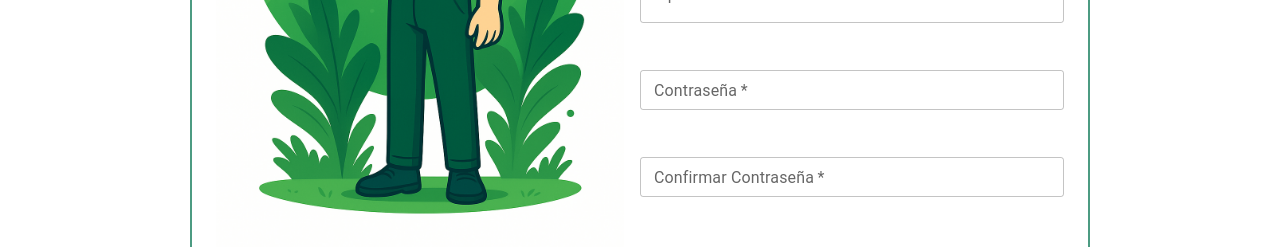
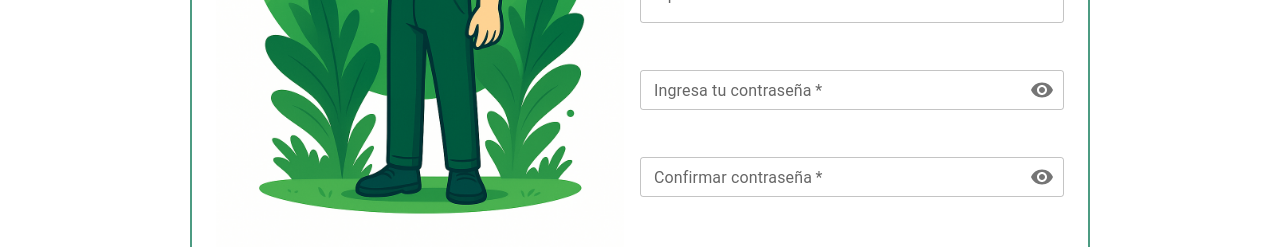
Before and after one commit to IcyHavit/ChambaFacil, a React (Vite) app: page /register in a window 1280 px wide. Shown: the part 488-735 px from the top of the page. Built offline with nearby package versions, Linux system fonts and the light colour scheme.

Commit message:
Se agregó vista a los campos de contraseña

```diff
--- a/src/pages/Register.jsx
+++ b/src/pages/Register.jsx
@@ -1,6 +1,6 @@
 import { useState } from 'react';
 import { useTheme } from '@mui/material/styles';
-import { Container, Box, Grid, TextField } from '@mui/material';
+import { Container, Box, Grid, TextField, InputAdornment, IconButton } from '@mui/material';
 import GoogleIcon from '@mui/icons-material/Google';
 import img from '../assets/images/registro/registro.webp';
 import ButtonMod from '../components/ButtonMod';
@@ -10,6 +10,7 @@ import { FormControl, InputLabel, Select, MenuItem, FormHelperText } from '@mui/
 // Backend
 import { useGoogleLogin } from '@react-oauth/google';
 import { registerUser, registerPrestamistaGoogle, errorGoogleHandler } from '../api/auth';
+import { Visibility, VisibilityOff } from '@mui/icons-material';
 
 export default function Register() {
   const navigate = useNavigate();
@@ -21,6 +22,25 @@ export default function Register() {
     confirmPassword: '',
     tipoUsuario: '',
   });
+
+  /* Para mostrar y ocultar contraseña */
+  const [showPassword, setShowPassword] = useState(false);
+  const [showConfirmPassword, setConfirmShowPassword] = useState(false);
+  const togglePasswordVisibility = () => {
+    setShowPassword((prev) => !prev);
+  }
+  const handlePasswordChange = (e) => {
+    const { name, value } = e.target;
+    setFormData((prev) => ({ ...prev, [name]: value }));
+  };
+  const toggleConfirmPasswordVisibility = () => {
+    setConfirmShowPassword((prev) => !prev);
+  }
+  const handleConfirmPasswordChange = (e) => {
+    const { name, value } = e.target;
+    setFormData((prev) => ({ ...prev, [name]: value }));
+  };
+
 
   const [errors, setErrors] = useState({});
 
@@ -43,8 +63,8 @@ export default function Register() {
       }
     }
   };
-  // const passwordRegex =
-  //   /^(?=.*[a-z])(?=.*[A-Z])(?=.*\d)(?=.*[$@$!%*?&+])[A-Za-z\d$@$!%*?&+]{8,15}$/;
+  const passwordRegex =
+    /^(?=.*[a-z])(?=.*[A-Z])(?=.*\d)(?=.*[$@$!%*?&#+])[A-Za-z\d$@$!%*?&#+]{8,15}$/;
 
   const validate = () => {
     const newErrors = {};
@@ -57,10 +77,10 @@ export default function Register() {
     if (!formData.tipoUsuario) {
       newErrors.tipoUsuario = 'Selecciona un tipo de usuario.';
     }
-    // if (!passwordRegex.test(formData.password)) {
-    //   newErrors.password =
-    //     'Debe tener 8-15 caracteres y al menos una mayúscula, minúscula, número y símbolo.';
-    // }
+    if (!passwordRegex.test(formData.password)) {
+      newErrors.password =
+        'Debe tener 8-15 caracteres y al menos una mayúscula, minúscula, número y símbolo.';
+    }
     if (formData.password !== formData.confirmPassword) {
       newErrors.confirmPassword = 'Las contraseñas no coinciden.';
     }
@@ -237,27 +257,57 @@ export default function Register() {
                   required
                   id="password"
                   name="password"
-                  label="Contraseña"
+                  label="Ingresa tu contraseña"
                   variant="outlined"
                   size="small"
-                  type="password"
+                  type={showPassword ? 'text' : 'password'}
                   value={formData.password}
-                  onChange={handleChange}
+                  onChange={handlePasswordChange}
                   error={!!errors.password}
                   helperText={errors.password || ' '}
+                  slotProps={{
+                    input: {
+                      endAdornment: (
+                        <InputAdornment position='end'>
+                          <IconButton
+                            onClick={togglePasswordVisibility}
+                            edge='end'
+                            aria-label='mostrar/ocultar contraseña'
+                          >
+                            {showPassword ? <VisibilityOff/> : <Visibility/>}
+                          </IconButton>
+                        </InputAdornment>
+                      ),
+                    },
+                  }}
                 />
                 <TextField
                   required
                   id="confirmPassword"
                   name="confirmPassword"
-                  label="Confirmar Contraseña"
+                  label="Confirmar contraseña"
                   variant="outlined"
                   size="small"
-                  type="password"
+                  type={showConfirmPassword ? 'text' : 'password'}
                   value={formData.confirmPassword}
-                  onChange={handleChange}
+                  onChange={handleConfirmPasswordChange}
                   error={!!errors.confirmPassword}
                   helperText={errors.confirmPassword || ' '}
+                  slotProps={{
+                    input: {
+                      endAdornment: (
+                        <InputAdornment position='end'>
+                          <IconButton
+                            onClick={toggleConfirmPasswordVisibility}
+                            edge='end'
+                            aria-label='mostrar/ocultar contraseña'
+                          >
+                            {showConfirmPassword ? <VisibilityOff/> : <Visibility/>}
+                          </IconButton>
+                        </InputAdornment>
+                      ),
+                    },
+                  }}
                 />
 
                 <p>
```
